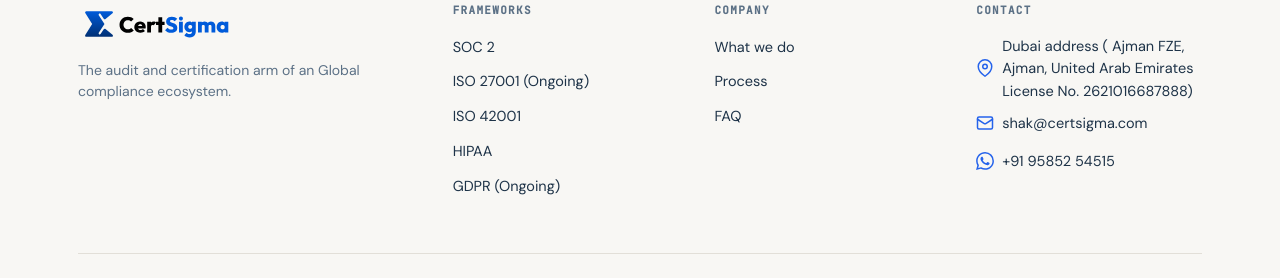
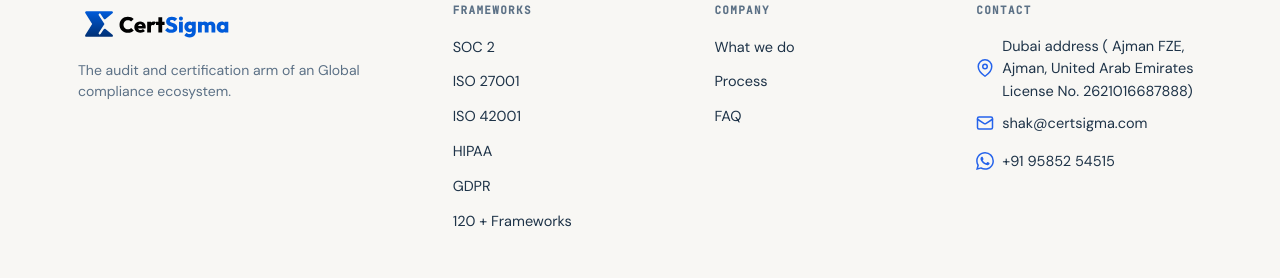
Before and after one commit to CertSigma/certsigma-website, a Next.js app: page / in a window 1280 px wide. Shown: the part 10376-10654 px from the top of the page. Built offline with nearby package versions, Linux system fonts and the light colour scheme.

Commit message:
updated footer - removed ongoing

```diff
--- a/components/Footer.tsx
+++ b/components/Footer.tsx
@@ -13,10 +13,11 @@ export default function Footer() {
             <h5>Frameworks</h5>
             <ul>
               <li><a href="#frameworks">SOC 2</a></li>
-              <li><a href="#frameworks">ISO 27001 (Ongoing)</a></li>
+              <li><a href="#frameworks">ISO 27001</a></li>
               <li><a href="#frameworks">ISO 42001</a></li>
               <li><a href="#frameworks">HIPAA</a></li>
-              <li><a href="#frameworks">GDPR (Ongoing)</a></li>
+              <li><a href="#frameworks">GDPR</a></li>
+              <li><a href="#frameworks">120 + Frameworks</a></li>
             </ul>
           </div>
           <div>
```
